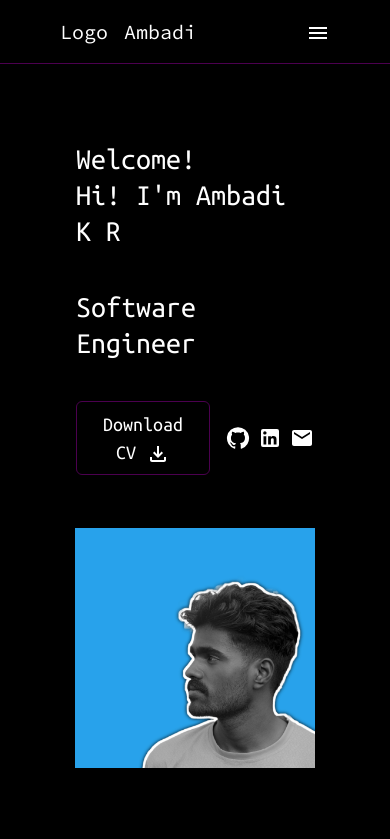
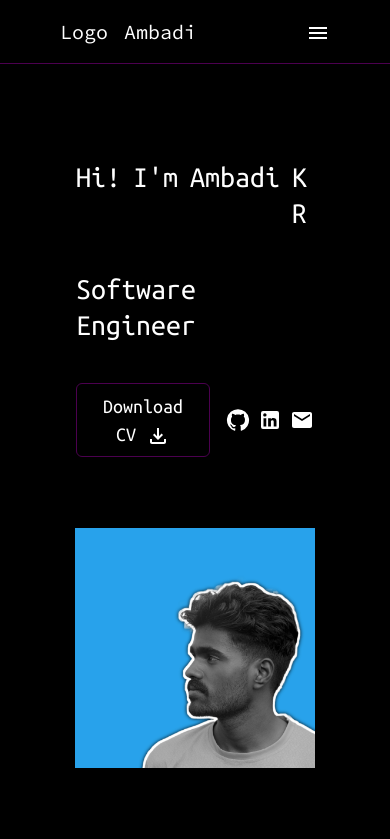
Before and after one commit to Ambadi7/portfolio, a React (Vite) app: page / in a window 390 px wide. Shown: the top 839 px of the page. Built offline with nearby package versions, Linux system fonts and the light colour scheme.

Commit message:
responsive 3

```diff
--- a/src/components/Navbar.jsx
+++ b/src/components/Navbar.jsx
@@ -10,7 +10,7 @@ const Navbar = () => {
           <h1>Logo </h1>
           <h1>Ambadi</h1>
         </div>
-        <div className={` absolute md:static flex flex-col md:flex-row gap-6 text-gray-300 transition-all duration-500 ${extendNavbar ? "top-18 left-[78vw]" : "top-18 left-[900px] "}`}>
+        <div className={` absolute md:static flex flex-col md:flex-row gap-6 text-gray-300 transition-all duration-500 ${extendNavbar ? "top-18 left-[84vw]" : "top-18 left-[900px] "}`}>
           <h2>Home</h2>
           <h2>About</h2>
           <h2>Projects</h2>
--- a/src/pages/Home.jsx
+++ b/src/pages/Home.jsx
@@ -3,21 +3,101 @@ import LinkedInIcon from '@mui/icons-material/LinkedIn';
 import EmailIcon from '@mui/icons-material/Email';
 import FileDownloadOutlinedIcon from '@mui/icons-material/FileDownloadOutlined';
 import { motion } from 'framer-motion';
+import { useEffect, useState } from 'react';
+import { easeInOut } from 'framer-motion/dom';
 
 const Home = () => {
+  const [isVisible,setIsVisible] = useState(true)
+
+  useEffect(()=>{
+    const timer = setTimeout(()=>{
+      setIsVisible(false);
+    },2600);
+
+    return () => clearTimeout(timer);
+  },[]);
   return (
-    <motion.div
-     initial={{opacity : 0,y:50}}
-     whileInView={{opacity :1 , y:0}}
-     transition={{duration :2}}
-     viewport={{once:true}}
+    <div
+
      className="flex flex-col md:flex-row p-5  gap-5 h-[700px] md:h-[500px] w-full rounded-xl">
       {/* LEFT Details*/}
-      <div className="flex flex-col justify-center gap-10 w-full md:w-[500px] lg:w-[600px] h-full rounded font-Ubuntu-mono p-4">
+      <motion.div
+       initial={{ x: -80, opacity : 0 }}
+       whileInView={{opacity : 1, x:0}}
+       transition={{
+       duration: 2,
+       ease: 'easeOut',
+       }}
+       viewport={{once:true}}
+       className="flex flex-col justify-center gap-10 w-full md:w-[500px] lg:w-[600px] h-full rounded font-Ubuntu-mono p-4">
         {/* 1 */}
         <div className='text-3xl'>
-        <h1>Welcome!</h1>
-          <h1>Hi! I'm Ambadi K R</h1>
+        <motion.div
+        initial={{opacity :1}}
+        animate={{opacity : isVisible ? 1:0}}
+        transition={{duration :2, ease:'easeInOut'
+        }}
+        >
+          {isVisible && <h1>Welcome!</h1>}
+        </motion.div>
+        <div className='flex gap-3'>
+          <div>
+            <h1>Hi!</h1>
+          </div>
+          <motion.div
+           initial={{opacity:0}}
+           whileInView={{opacity:1}}
+           transition={{delay:1}}
+           viewport={{once:true}}
+          >
+            <h1>I'm</h1>
+          </motion.div>
+          <div className='flex'>
+            <motion.h1
+            initial={{y:10,opacity:0}}
+            whileInView={{y:0,opacity:1}}
+            transition={{delay:1.5}}
+            viewport={{once:true}}
+            >A</motion.h1>
+            <motion.h1
+            initial={{y:-10,opacity:0}}
+            whileInView={{y:0,opacity:1}}
+            transition={{delay:1.8}}
+            viewport={{once:true}}
+            >m</motion.h1>
+            <motion.h1
+            initial={{y:10,opacity:0}}
+            whileInView={{y:0,opacity:1}}
+            transition={{delay:2.1}}
+            viewport={{once:true}}
+            >b</motion.h1>
+            <motion.h1
+            initial={{y:-10,opacity:0}}
+            whileInView={{y:0,opacity:1}}
+            transition={{delay:2.4}}
+            viewport={{once:true}}
+            >a</motion.h1>
+            <motion.h1
+            initial={{y:10,opacity:0}}
+            whileInView={{y:0,opacity:1}}
+            transition={{delay:2.7}}
+            viewport={{once:true}}
+            >d</motion.h1>
+            <motion.h1
+            initial={{y:-10,opacity:0}}
+            whileInView={{y:0,opacity:1}}
+            transition={{delay:3}}
+            viewport={{once:true}}
+            >i</motion.h1>
+            <motion.h1
+            initial={{x:10,opacity:0}}
+            whileInView={{x:0,opacity:1}}
+            transition={{delay:3.3}}
+            viewport={{once:true}}
+             className='pl-3'>K R</motion.h1>
+          </div>
+        </div>
+
         </div>
         {/* 2 */}
         <div className='text-3xl md:text-5xl '>
@@ -39,14 +119,22 @@ const Home = () => {
 
           </div>
         </div>
-      </div>
+      </motion.div>
       {/* RIGHT image*/}
-      <div className="flex justify-center w-full md:w-[500px] lg:w-[600px]  h-auto rounded ">
+      <motion.div
+       initial={{ x: 80, opacity : 0 }}
+       whileInView={{opacity : 1, x:0}}
+       transition={{
+       duration: 2,
+       ease: 'easeOut',
+       }}
+       viewport={{once:true}}
+       className="flex justify-center w-full md:w-[500px] lg:w-[600px]  h-auto rounded ">
         <img src="/images/home2.jpg" className=' h-60 md:h-[450px] lg:h-[480px] object-contain'  alt="" />
         {/* <img src="/images/home2.png" className=' h-70 md:h-[450px] lg:h-[480px] ' alt="" /> */}
-      </div>
+      </motion.div>
 
-    </motion.div>
+    </div>
   )
 }
 
--- a/src/pages/Projects.jsx
+++ b/src/pages/Projects.jsx
@@ -28,7 +28,7 @@ const Projects = () => {
       </div>
       <div className="flex   w-ful p-4 justify-center items-center ">
         {/* Grid */}
-        <div className="grid grid-flow-row gap-8 grid-cols-1 md:grid-cols-2  lg:grid-cols-3">
+        <div className="grid grid-flow-row gap-8 grid-cols-1 lg:grid-cols-3 ">
           {/* 1 */}
           {
             project.map((item)=>{
```
